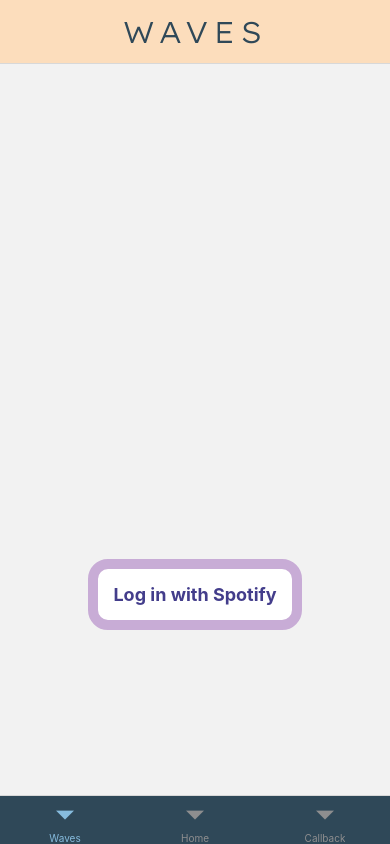
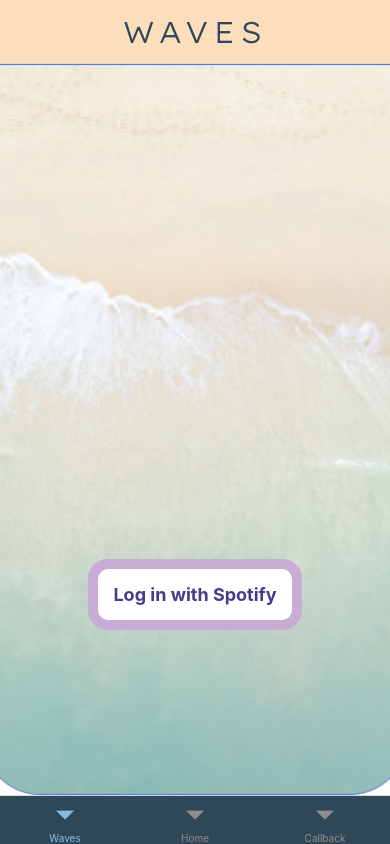
Before and after one commit to meera-develops/waves, a React Native app: screen /Welcome in a window 390 px wide. Built offline with nearby package versions, Linux system fonts and the light colour scheme.

Commit message:
Added bg image

```diff
--- a/screens/WelcomeScreen.js
+++ b/screens/WelcomeScreen.js
@@ -1,12 +1,15 @@
 import * as React from 'react';
-import { View, Text, StyleSheet, TouchableOpacity } from 'react-native';
+import { View, Text, StyleSheet, TouchableOpacity, ImageBackground } from 'react-native';
 import userLogin from '../spotify-api/auth.js';
-
-
+import background from '../assets/images/bgImage.jpg';
 
 
 const WelcomeScreen = () => {
     return (
+        <ImageBackground
+            source={background}
+            style={styles.background}
+        >
             <View style={styles.container}>
                 <TouchableOpacity onPress={() => userLogin()} style={styles.buttonContainer}>
                 <Text style={styles.buttons}>
@@ -14,6 +17,8 @@
                 </Text>
                 </TouchableOpacity>
             </View>
+        </ImageBackground>
+
     );
 };
 
@@ -23,6 +28,13 @@
       flex: 1,
       justifyContent: 'center',
       alignItems: 'center',
+    },
+    background: {
+        flex: 1,
+        width: '100%',
+        height: '100%',
+        resizeMode: 'cover',
+        justifyContent: 'center',
     },
     buttonContainer: {
         top: 140,
```
Also changed, not shown: App.js (indentation only), assets/images/bgImage.jpg (added), assets/images/waveStreams.png (added). Lines whose indentation alone changed are shown as unchanged.
